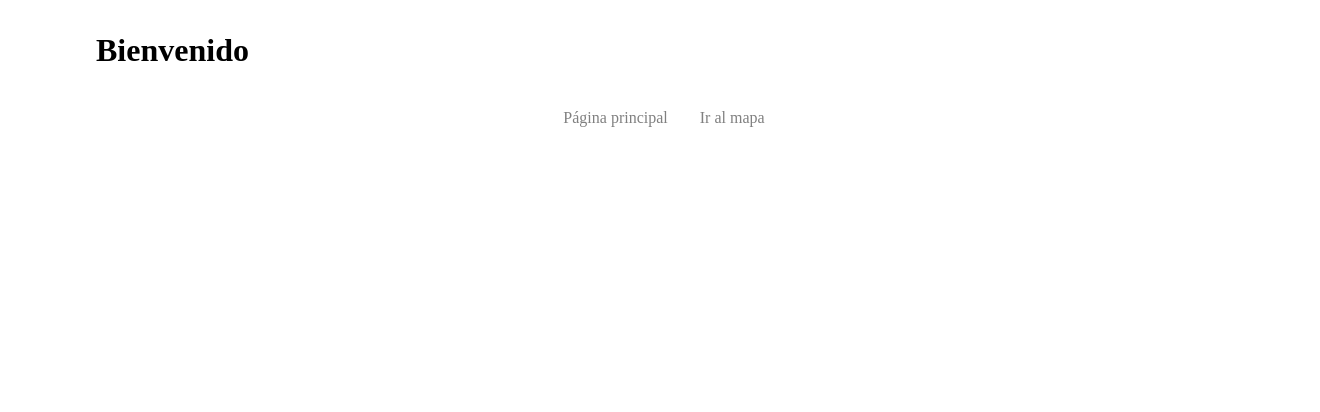
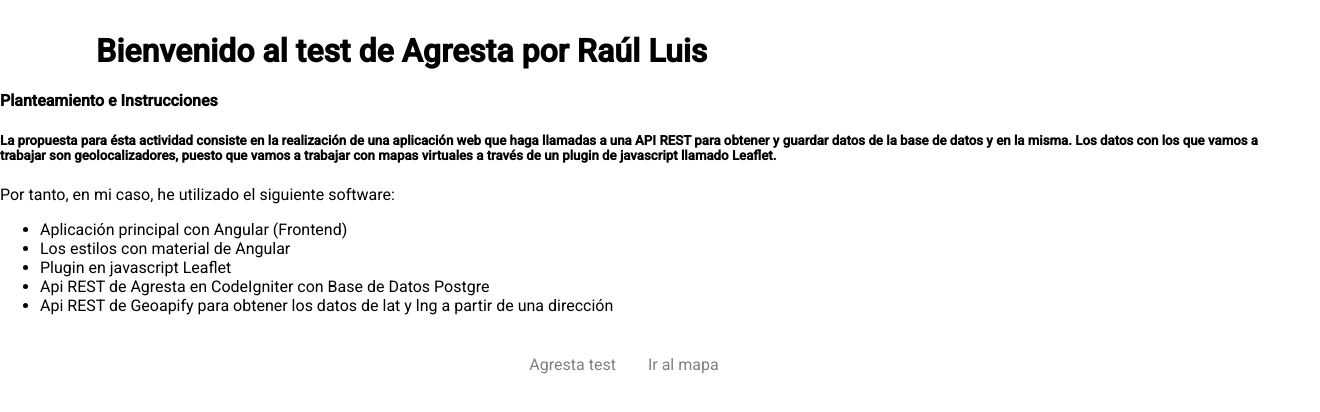
Before and after one commit to Raluido/GeolocationFE, an Angular app: page / in a window 1280 px wide. Shown: the top 412 px of the page, 1320 px wide, since content can reach past the window. Built offline with nearby package versions, Linux system fonts and the light colour scheme.

Commit message:
everything is working perfect I just doing the styling and adding content

```diff
--- a/angular.json
+++ b/angular.json
@@ -25,6 +25,7 @@
               "src/assets"
             ],
             "styles": [
+              "@angular/material/prebuilt-themes/deeppurple-amber.css",
               "src/styles.css"
             ],
             "scripts": []
@@ -90,6 +91,7 @@
               "src/assets"
             ],
             "styles": [
+              "@angular/material/prebuilt-themes/deeppurple-amber.css",
               "src/styles.css"
             ],
             "scripts": []
--- a/package.json
+++ b/package.json
@@ -11,10 +11,12 @@
   "private": true,
   "dependencies": {
     "@angular/animations": "^17.2.0",
+    "@angular/cdk": "^17.2.2",
     "@angular/common": "^17.2.0",
     "@angular/compiler": "^17.2.0",
     "@angular/core": "^17.2.0",
     "@angular/forms": "^17.2.0",
+    "@angular/material": "^17.2.2",
     "@angular/platform-browser": "^17.2.0",
     "@angular/platform-browser-dynamic": "^17.2.0",
     "@angular/router": "^17.2.0",
--- a/src/app/app.component.css
+++ b/src/app/app.component.css
@@ -4,7 +4,8 @@
 }
 
 #pagination {
-    margin: 2.5em;
+    margin-top: 2.5em;
+    margin-bottom: 2.5em;
     display: flex;
     justify-content: center;
     width: 100%;
--- a/src/app/app.component.html
+++ b/src/app/app.component.html
@@ -1,8 +1,35 @@
-<h1>Bienvenido</h1>
+<h1>Bienvenido al test de Agresta por Raúl Luis</h1>
+
+<h4 class="">
+    Planteamiento e Instrucciones
+</h4>
+
+<section class="">
+    <h5 class="">
+        La propuesta para ésta actividad consiste en la realización de una aplicación web que
+        haga llamadas a una API REST para obtener y guardar datos de la base de datos y en la misma.
+        Los datos con los que vamos a trabajar son geolocalizadores, puesto que vamos a trabajar con mapas
+        virtuales a través de un plugin de javascript llamado Leaflet.
+    </h5>
+    <p class="">
+        Por tanto, en mi caso, he utilizado el siguiente software:
+    </p>
+    <ul class="">
+        <li class="">Aplicación principal con Angular (Frontend)</li>
+        <li class="">Los estilos con material de Angular</li>
+        <li class="">Plugin en javascript Leaflet</li>
+        <li class="">Api REST de Agresta en CodeIgniter con Base de Datos Postgre</li>
+        <li class="">Api REST de Geoapify para obtener los datos de lat y lng a partir de una dirección</li>
+    </ul>
+    <p class=""></p>
+    <p class=""></p>
+    <p class=""></p>
+    <p class=""></p>
+</section>
+
+<div id="pagination">
+    <a routerLink="/page1" routerLinkActive="active" style="cursor:pointer;">Agresta test</a>
+    <a routerLink="/page2" routerLinkActive="active" style="cursor:pointer;">Ir al mapa</a>
+</div>
 
 <router-outlet></router-outlet>
-
-<div id="pagination">
-    <a routerLink="/page1" routerLinkActive="active" style="cursor:pointer;">Página principal</a>
-    <a routerLink="/page2" routerLinkActive="active" style="cursor:pointer;">Ir al mapa</a>
-</div>
--- a/src/app/app.config.ts
+++ b/src/app/app.config.ts
@@ -2,7 +2,8 @@
 import { provideRouter } from '@angular/router';
 
 import { routes } from './app.routes';
+import { provideAnimationsAsync } from '@angular/platform-browser/animations/async';
 
 export const appConfig: ApplicationConfig = {
-  providers: [provideRouter(routes)]
+  providers: [provideRouter(routes), provideAnimationsAsync()]
 };
--- a/src/app/list-markers/list-markers.component.css
+++ b/src/app/list-markers/list-markers.component.css
@@ -10,8 +10,12 @@
     margin-bottom: 7em;
 }
 
-tr {
+tbody tr {
     cursor: pointer;
+}
+
+tbody tr:hover {
+    background-color: lightblue;
 }
 
 tr:nth-child(even) {
--- a/src/app/map/map.component.css
+++ b/src/app/map/map.component.css
@@ -1,3 +1,13 @@
+.mapContainer {
+    display: flex;
+    justify-content: space-evenly;
+}
+
+.endPoints {
+    overflow-x: auto;
+    width: 40%;
+}
+
 #map {
     width: 40%;
     height: 70vh;
--- a/src/app/map/map.component.html
+++ b/src/app/map/map.component.html
@@ -1,7 +1,8 @@
 <app-search style="margin-left:5em;"></app-search>
-<div class="" style="display:flex; justify-content: space-evenly;">
+<button class="" (click)="renderMap()">Actualizar</button>
+<div class="mapContainer">
     <div id="map"></div>
-    <div class="" style="overflow-x: auto; width: 40%;">
+    <div class="endPoints">
         <app-list-markers [data]="currentData"></app-list-markers>
         <app-pagination [paginates]="this.totalPagesArr"></app-pagination>
     </div>
--- a/src/app/map/map.component.ts
+++ b/src/app/map/map.component.ts
@@ -5,7 +5,7 @@
 import { ListMarkersComponent } from '../list-markers/list-markers.component';
 import { SearchComponent } from '../search/search.component';
 import { PaginationComponent } from '../pagination/pagination.component';
-import { throwError } from 'rxjs';
+import { filter, throwError } from 'rxjs';
 
 @Component({
   selector: 'app-map',
@@ -61,9 +61,10 @@
       this.map.removeLayer(marker);
     });
 
+    let filterByArea = this.filterByArea(this.data);
+    let dataPaginated = this.pagination(currentPage, filterByArea);
+
     this.markers = [];
-
-    let dataPaginated = this.pagination(currentPage, this.data);
 
     dataPaginated.forEach((element: MarkerElement) => {
       const marker = L.marker([element.lat, element.lng]).addTo(this.map);
@@ -133,6 +134,20 @@
     return pageItems;
   }
 
+  private filterByArea(data: any) {
+    let area = this.map.getBounds();
+    let filterItems: any = [];
+
+
+    data.forEach((element: any, key: any) => {
+      if (element.lat < area._southWest.lat || element.lat > area._northEast.lat || element.lng < area._southWest.lng || element.lng > area._northEast.lng) {
+      } else {
+        filterItems.push(element);
+      }
+    });
+    return filterItems;
+  }
+
   ngAfterViewInit(): void {
     this.initMap();
   }
--- a/src/index.html
+++ b/src/index.html
@@ -9,6 +9,8 @@
   <link rel="icon" type="image/x-icon" href="favicon.ico">
   <link rel="stylesheet" href="https://unpkg.com/leaflet@1.9.4/dist/leaflet.css"
     integrity="sha256-p4NxAoJBhIIN+hmNHrzRCf9tD/miZyoHS5obTRR9BMY=" crossorigin="" />
+  <link href="https://fonts.googleapis.com/css2?family=Roboto:wght@300;400;500&display=swap" rel="stylesheet">
+  <link href="https://fonts.googleapis.com/icon?family=Material+Icons" rel="stylesheet">
 </head>
 
 <body>
--- a/src/styles.css
+++ b/src/styles.css
@@ -1,7 +1,14 @@
 /* You can add global styles to this file, and also import other style files */
+html,
 body {
+    height: 100%;
     width: 100%;
     margin: 0;
     padding: 0;
     box-sizing: border-box;
 }
+
+body {
+    margin: 0;
+    font-family: Roboto, "Helvetica Neue", sans-serif;
+}
```
Also changed, not shown: 1 other file (tests, documents, lock files or other folders).
